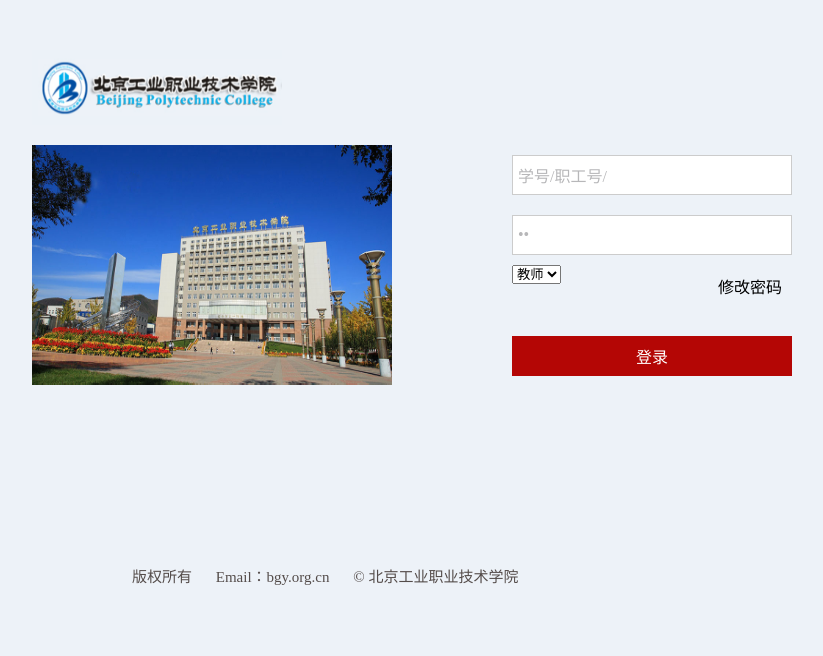
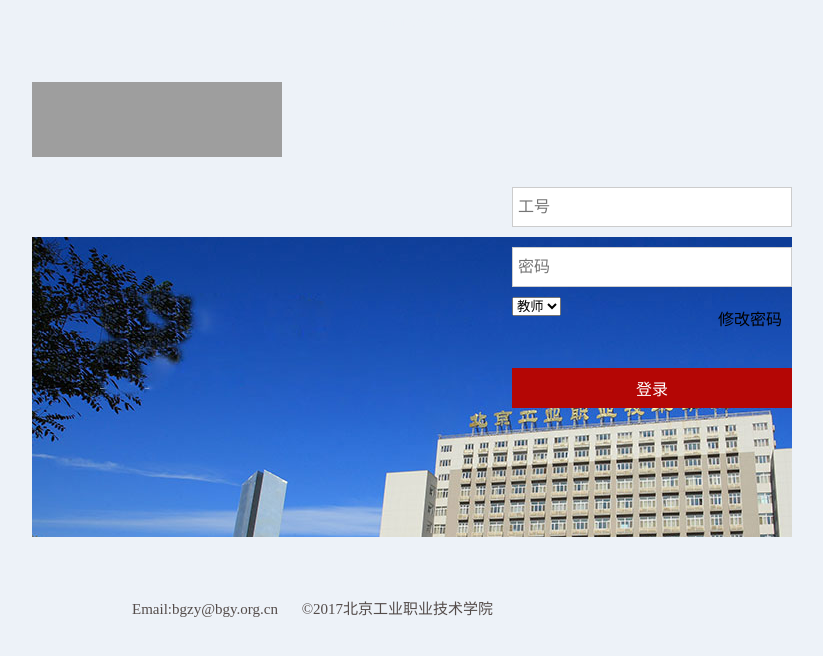
Before and after one commit to TianmaVIP/tea-note, a PHP site: page /login.php in a window 1280 px wide. Shown: the top 656 px of the page, without its empty margins (228-1051 px from the left). Run offline with PHP 8.4, Linux system fonts and the light colour scheme; grey boxes are pictures that could not be loaded.

Commit message:
后期完善

```diff
--- a/tea-note/login.php
+++ b/tea-note/login.php
@@ -1,27 +1,27 @@
-
-
 <!DOCTYPE HTML PUBLIC "-//W3C//DTD HTML 4.01 Transitional//EN">
 <html>
 <head>
 <meta name="viewport" content="width=device-width, initial-scale=1.0,minimum-scale=1.0,maximum-scale=1.0"/>
 <meta http-equiv="Content-Type" content="text/html; charset=UTF-8">
 <meta http-equiv="X-UA-Compatible" content="IE=edge;chrome=1" />
-<link href="css/min.css" rel="stylesheet" type="text/css">
-<title>北京工业职业技术学院</title>
+
+<link href="css/min.css" rel="stylesheet" type="text/css">/*链接min.css样式*/
+<title>北京工业职业技术学院教师日志生成系统</title>
 </head>
 <body onload="focusName()" bgcolor="#edf2f8">
    <div class="main">
-      <div class="top"><a href="http://www.bgy.org.cn"><img src="images/logo.png"/></a></div>
-      <div class="mid">
-	      <div id="left" onclick="changeViewImg()"><img src="images/2.jpg" width="360" height="250"/></div>
+      <div class="top"><a href="http://www.bgy.org.cn"><img src="images/logo.jpg" /></a></div>
+      <div class="mid" style="background-image:url(images/2.jpg)">
+	      <!--<div id="left" onclick="changeViewImg()"><img src="images/2.jpg" width="360" height="250"/></div>
+          -->
 	      <div class="single_col_panel">
 		  <form method="post" action="ChkLogin.php">
 	             <div class="row">
-		            <input class="input-txt-row" type="text" tabIndex = "1" id="user_name" name="username" value="学号/职工号/" onFocus="focusUserName()" onblur="leaveUserName()" onKeyDown="enterPassword(event)" onMouseOver="changeBorderColor(this)" onMouseOut="backBorderColor(this)" onChange="showOrHideSmsCode()"/>
+		            <input class="input-txt-row" type="text" tabIndex = "1" id="user_name" name="username" placeholder="工号" onFocus="focusUserName()" onblur="leaveUserName()" onKeyDown="enterPassword(event)" onMouseOver="changeBorderColor(this)" onMouseOut="backBorderColor(this)" onChange="showOrHideSmsCode()"/>
 		         	<a href="javascript:void(0)" class="i-clear" onclick="resetInput(event)"><i class="fa fa-times-circle"></i></a>
 		         </div>
 	            <div id="passwd_area" class="row">
-		        	<input class="input-txt-row input-txt-pad"  type="password" tabIndex = "2"  id="password" name="userpwd"  value="密码" onFocus="focusPassword()" onblur="leavePassword()" onKeyDown="enterSMSCode(event)" onMouseOver="changeBorderColor(this)" onMouseOut="backBorderColor(this)"/>
+		        	<input class="input-txt-row input-txt-pad"  type="password" tabIndex = "2"  id="password" name="userpwd"  placeholder="密码" onFocus="focusPassword()" onblur="leavePassword()" onKeyDown="enterSMSCode(event)" onMouseOver="changeBorderColor(this)" onMouseOut="backBorderColor(this)"/>
 
 		            <a href="javascript:void(0)" class="i-clear i-clear-pad" onclick="resetInput(event)"><i class="fa fa-times-circle"></i></a>
 
@@ -31,7 +31,7 @@
 		         	<label for="select">
                           <select name="role" size="1">
                             <option value="teacher">教师</option>
-							<option value="student">学生</option>
+
                           </select>
                       </label>
 					  <label for="select">
@@ -52,11 +52,9 @@
 	      </div>
 	  </div>
       <div class="bottom">
-         <!--<img src="./resources/images/bdxxfw.jpg" width="86"/>
-      	--><div class="lx_info">
-         	<span>版权所有</span>
-            <span>Email：<a href="bgy.org.cn">bgy.org.cn</a></span>
-        	<span>© <a href="http://www.bgy.org.cn/">北京工业职业技术学院</a></span>
+         <div class="lx_info">
+            <span>Email:<a href="bgzy@bgy.org.cn">bgzy@bgy.org.cn</a></span>
+        	<span>©2017<a href="http://www.bgy.org.cn/">北京工业职业技术学院</a></span>
         </div>
       </div>
    </div>
--- a/tea-note/logout.php
+++ b/tea-note/logout.php
@@ -12,7 +12,7 @@ $_SESSION=array();
 session_destroy();
 echo "<script>";
 echo "alert(\"您已经安全退出，如果需要请重新登录！\");";
-echo "location.href=\"..login.php\"";
+echo "location.href=\'..login.php\'";
 echo "</script>";
 ?>
 </body>
```
Also changed, not shown: tea-note/ChkLogin.php (+9 -3 lines), tea-note/modifypassword.php (+22 -19 lines), tea-note/changepassword.php (line endings or trailing spaces).
